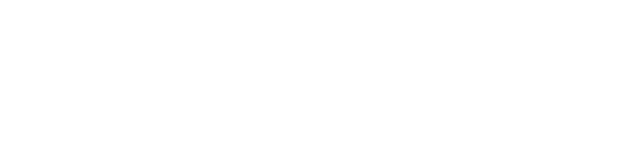
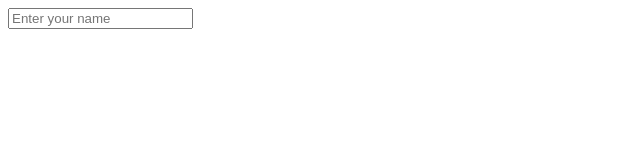
Before and after one commit to YASSINE92-coder/Git-practice, a plain HTML site: page index.html in a window 1280 px wide. Shown: the whole page, without its empty margins (0-640 px from the left). Drawn offline with Linux system fonts and the light colour scheme.

Commit message:
adding input

```diff
--- a/index.html
+++ b/index.html
@@ -7,8 +7,7 @@
 </head>
 <body>
 <form>
-
-
+  <input type="name" placeholder="Enter your name">
 
 </form>
 </body>
```
